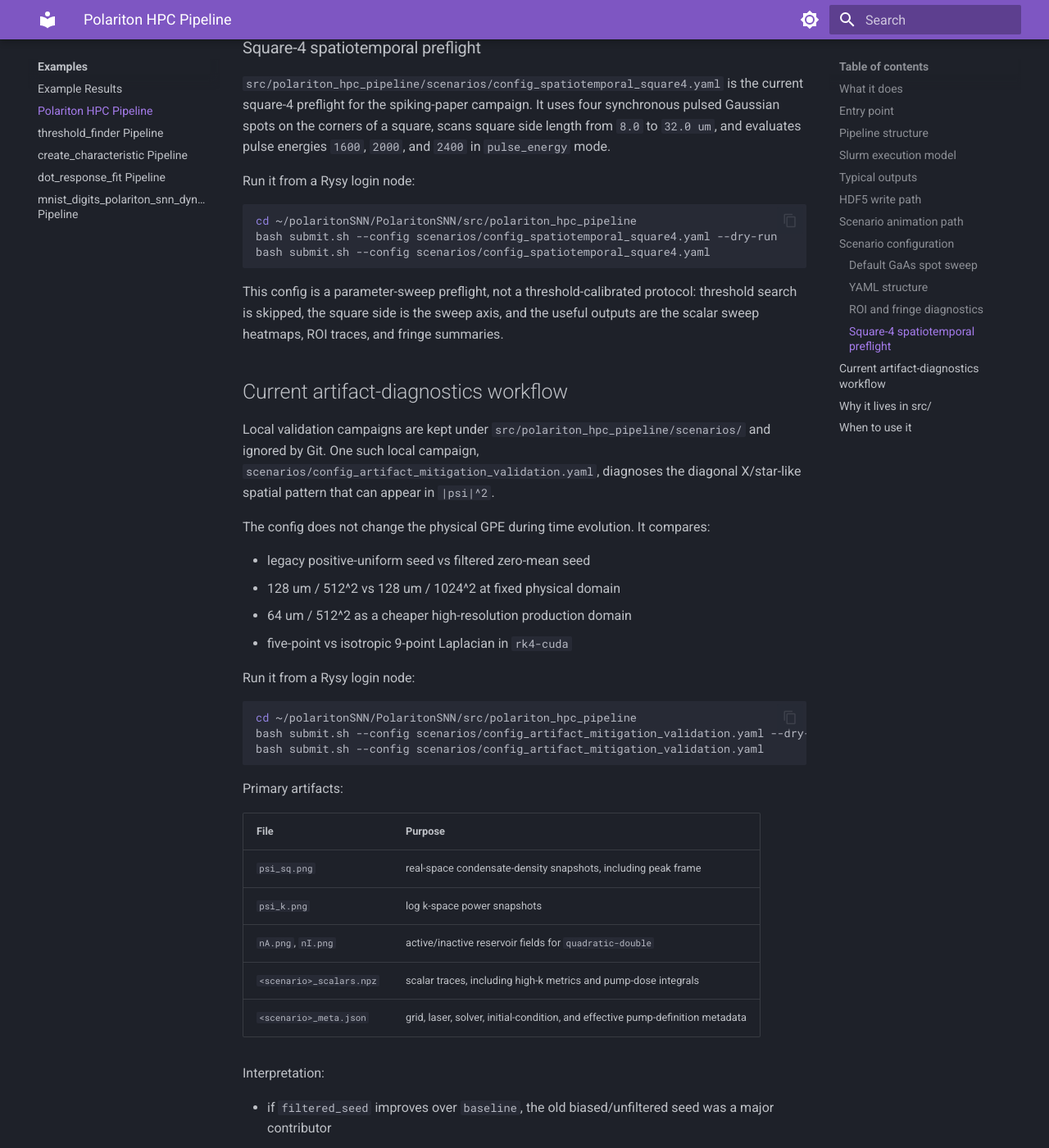
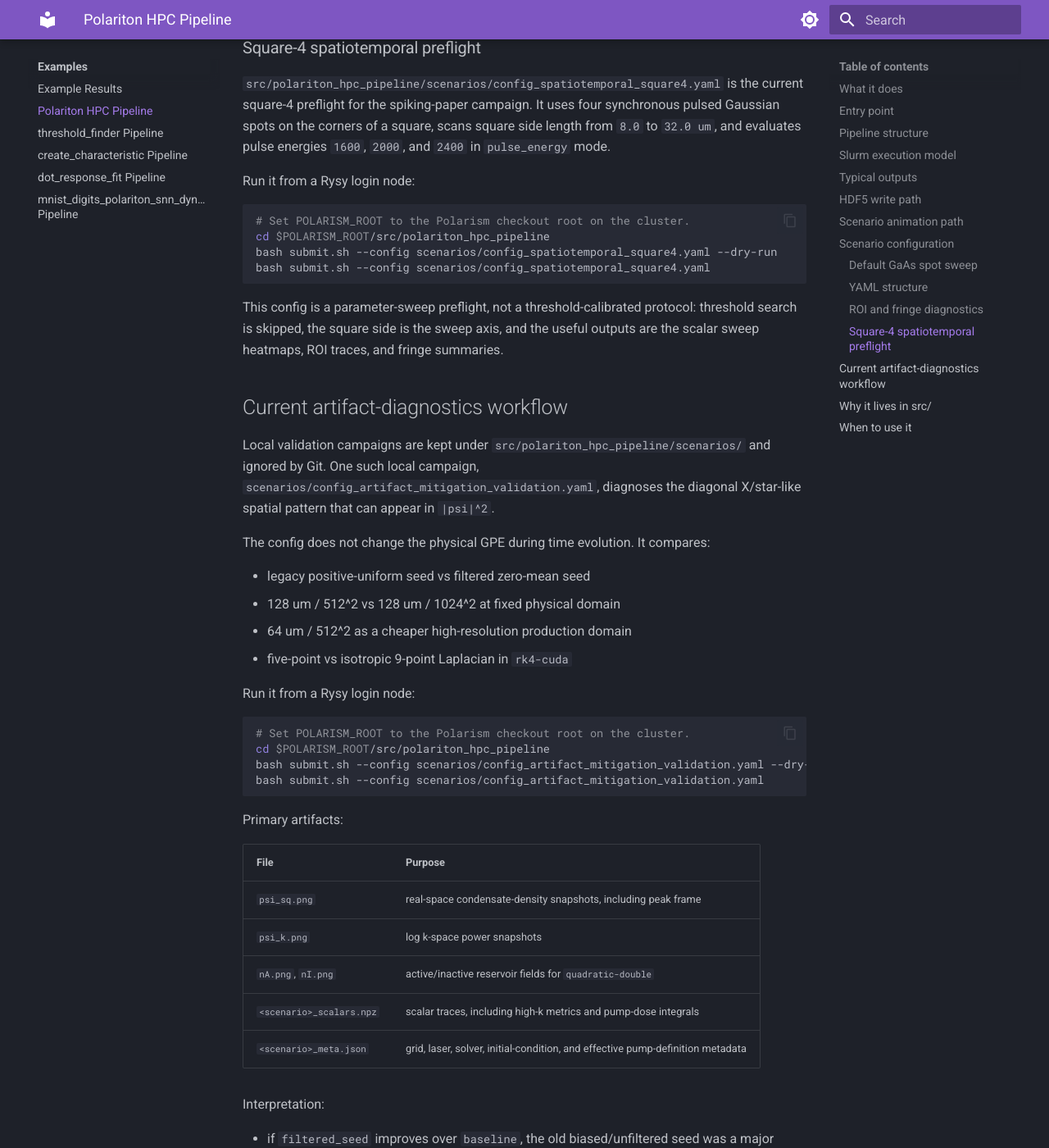
Before and after one commit to jakrog01/Polarism, an MkDocs documentation site: the page built from docs/examples/polariton-hpc-pipeline.md, in a window 1280 px wide and 1400 px high, scrolled down 9066 px. Shown: the whole window at 82% size. Built offline with MkDocs 1.6.1 and Material for MkDocs 9.7.7, drawn with Linux system fonts in a browser that asks for light colours.

Commit message:
docs: use portable cluster checkout paths

````diff
--- a/docs/examples/polariton-hpc-pipeline.md
+++ b/docs/examples/polariton-hpc-pipeline.md
@@ -358,7 +358,8 @@ length from `8.0` to `32.0 um`, and evaluates pulse energies
 Run it from a Rysy login node:
 
 ```bash
-cd ~/polaritonSNN/PolaritonSNN/src/polariton_hpc_pipeline
+# Set POLARISM_ROOT to the Polarism checkout root on the cluster.
+cd $POLARISM_ROOT/src/polariton_hpc_pipeline
 bash submit.sh --config scenarios/config_spatiotemporal_square4.yaml --dry-run
 bash submit.sh --config scenarios/config_spatiotemporal_square4.yaml
 ```
@@ -384,7 +385,8 @@ The config does not change the physical GPE during time evolution. It compares:
 Run it from a Rysy login node:
 
 ```bash
-cd ~/polaritonSNN/PolaritonSNN/src/polariton_hpc_pipeline
+# Set POLARISM_ROOT to the Polarism checkout root on the cluster.
+cd $POLARISM_ROOT/src/polariton_hpc_pipeline
 bash submit.sh --config scenarios/config_artifact_mitigation_validation.yaml --dry-run
 bash submit.sh --config scenarios/config_artifact_mitigation_validation.yaml
 ```
````
Also changed, not shown: src/polariton_hpc_pipeline/README.md (+4 -2 lines).
